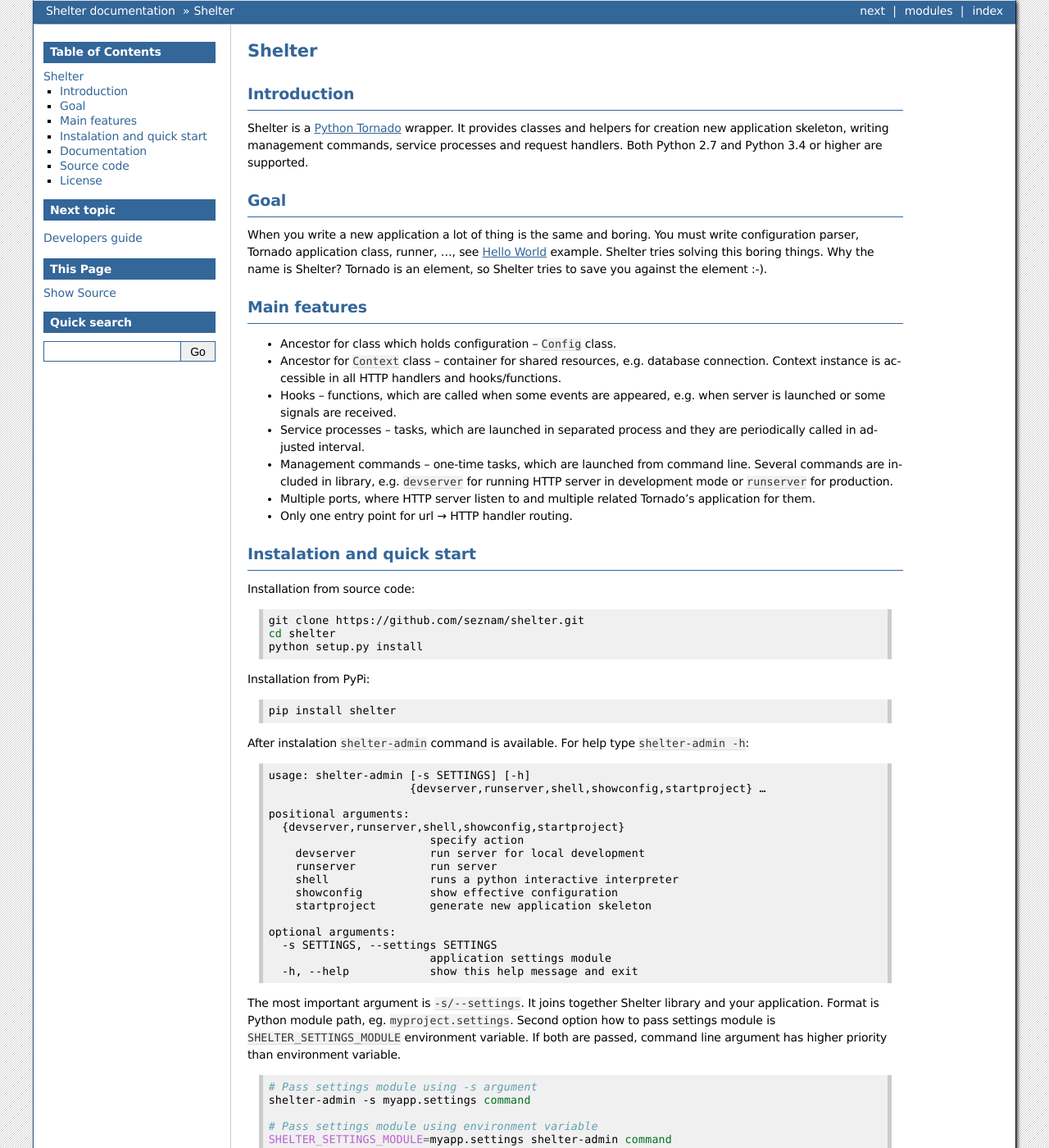
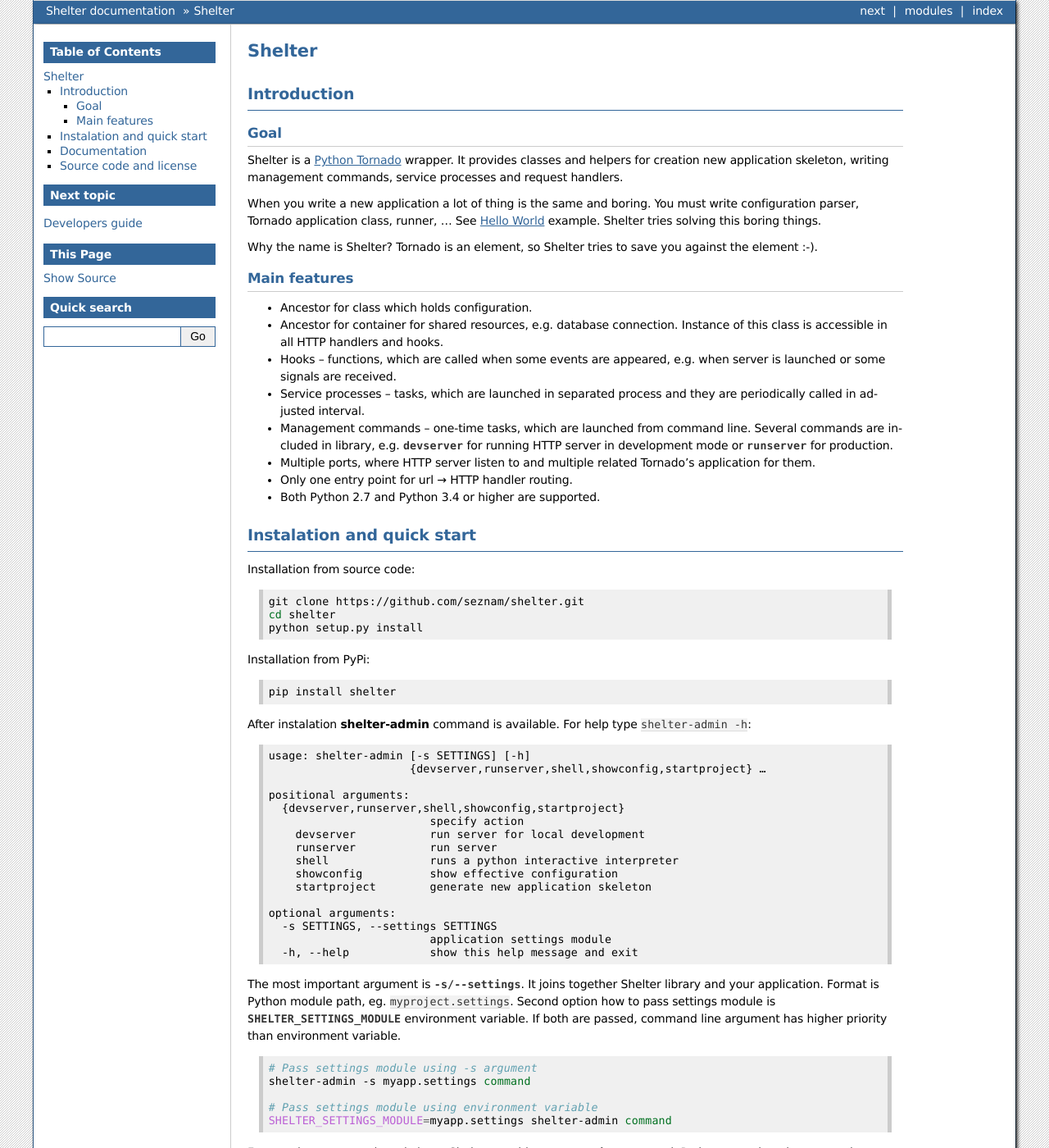
Before and after one commit to seznam/shelter, a Sphinx documentation site: the page built from doc/index.rst, in a window 1280 px wide and 1400 px high. Shown: the whole window at 82% size. Built offline with Sphinx 7.4.7, drawn with Linux system fonts in a browser that asks for light colours; the version number could not be read and is left out; some of the changed text lies outside the part shown.

Commit message:
documentation

```diff
--- a/doc/conf.py
+++ b/doc/conf.py
@@ -138,6 +138,8 @@
      'Jan Seifert', 'manual'),
 ]
 
+latex_show_urls = 'footnote'
+
 # -- Options for manual page output ------------------------------------------
 
 # One entry per manual page. List of tuples
--- a/doc/dev-guide.rst
+++ b/doc/dev-guide.rst
@@ -2,10 +2,10 @@
 Developers guide
 ================
 
-.. py:module:: settings
-
 ``settings`` – basic configuration of your application
 ------------------------------------------------------
+
+.. py:module:: settings
 
 Basic configuration of your application is placed in :mod:`!settings`
 module. It is common Python module, which is passed into Shelter using
--- a/doc/index.rst
+++ b/doc/index.rst
@@ -5,37 +5,40 @@
 Introduction
 ------------
 
+Goal
+""""
+
 Shelter is a `Python Tornado <https://www.tornadoweb.org/en/stable/>`_
 wrapper. It provides classes and helpers for creation new application
 skeleton, writing management commands, service processes and request
-handlers. Both Python 2.7 and Python 3.4 or higher are supported.
-
-Goal
-----
+handlers.
 
 When you write a new application a lot of thing is the same and boring.
-You must write configuration parser, Tornado application class, runner, …,
-see `Hello World <https://www.tornadoweb.org/en/stable/#hello-world>`_
-example. Shelter tries solving this boring things. Why the name is Shelter?
-Tornado is an element, so Shelter tries to save you against the element :-).
+You must write configuration parser, Tornado application class, runner, …
+See `Hello World <https://www.tornadoweb.org/en/stable/#hello-world>`_
+example. Shelter tries solving this boring things.
+
+Why the name is Shelter? Tornado is an element, so Shelter tries to save
+you against the element :-).
 
 Main features
--------------
+"""""""""""""
 
-- Ancestor for class which holds configuration – ``Config`` class.
-- Ancestor for ``Context`` class – container for shared resources, e.g.
-  database connection. Context instance is accessible in all HTTP handlers
-  and hooks/functions.
+- Ancestor for class which holds configuration.
+- Ancestor for container for shared resources, e.g. database connection.
+  Instance of this class is accessible in all HTTP handlers and hooks.
 - Hooks – functions, which are called when some events are appeared, e.g.
   when server is launched or some signals are received.
 - Service processes – tasks, which are launched in separated process and
   they are periodically called in adjusted interval.
 - Management commands – one-time tasks, which are launched from command
-  line. Several commands are included in library, e.g. ``devserver`` for
-  running HTTP server in development mode or ``runserver`` for production.
+  line. Several commands are included in library, e.g. :option:`devserver`
+  for running HTTP server in development mode or :option:`runserver` for
+  production.
 - Multiple ports, where HTTP server listen to and multiple related Tornado's
   application for them.
 - Only one entry point for url → HTTP handler routing.
+- Both Python 2.7 and Python 3.4 or higher are supported.
 
 Instalation and quick start
 ---------------------------
@@ -54,8 +57,8 @@
 
     pip install shelter
 
-After instalation ``shelter-admin`` command is available. For help type
-``shelter-admin -h``:
+After instalation :command:`shelter-admin` command is available. For help
+type ``shelter-admin -h``:
 
 .. code-block:: text
 
@@ -76,10 +79,10 @@
                             application settings module
       -h, --help            show this help message and exit
 
-The most important argument is ``-s/--settings``. It joins together
+The most important argument is :option:`-s/--settings`. It joins together
 Shelter library and your application. Format is Python module path, eg.
 ``myproject.settings``. Second option how to pass settings module is
-``SHELTER_SETTINGS_MODULE`` environment variable. If both are passed,
+:envvar:`SHELTER_SETTINGS_MODULE` environment variable. If both are passed,
 command line argument has higher priority than environment variable.
 
 .. code-block:: sh
@@ -90,10 +93,11 @@
     # Pass settings module using environment variable
     SHELTER_SETTINGS_MODULE=myapp.settings shelter-admin command
 
-For creating a new project skeleton Shelter provides ``startproject`` comand.
-Project name has the same rules as Python module name. Entry point into new
-application is a script ``manage.py``. Command ``devserver`` runs the project
-(HTTP server, which listen on default port ``8000``) in development mode.
+For creating a new project skeleton Shelter provides :option:`startproject`
+comand. Project name has the same rules as Python module name. Entry point
+into new application is a script :command:`manage.py`. Command
+:option:`devserver` runs the project (HTTP server, which listen on default
+port ``:8000``) in development mode.
 
 .. code-block:: sh
 
@@ -112,12 +116,9 @@
 
    dev-guide
 
-Source code
------------
+Source code and license
+-----------------------
 
-https://github.com/seznam/shelter
-
-License
--------
-
-3-clause BSD
+Source codes are available on GitHub `https://github.com/seznam/shelter
+<https://github.com/seznam/shelter>`_ under the `3-clause BSD license
+<https://opensource.org/licenses/BSD-3-Clause>`_.
```
Also changed, not shown: other parts of doc/dev-guide.rst (+1 -1 lines).
